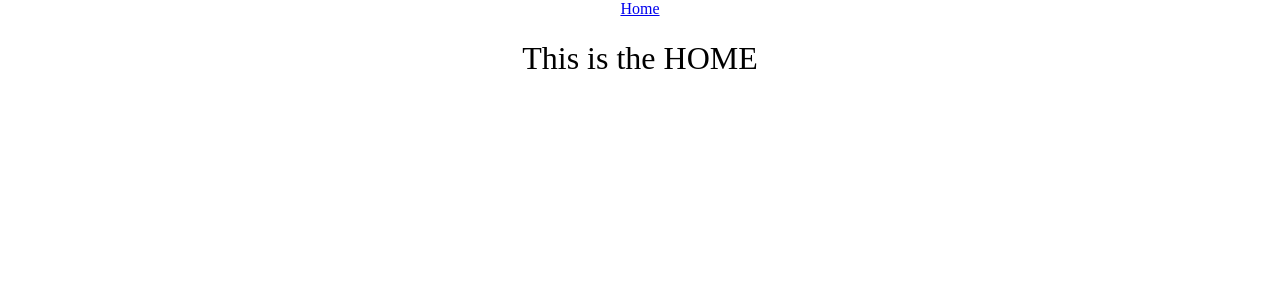
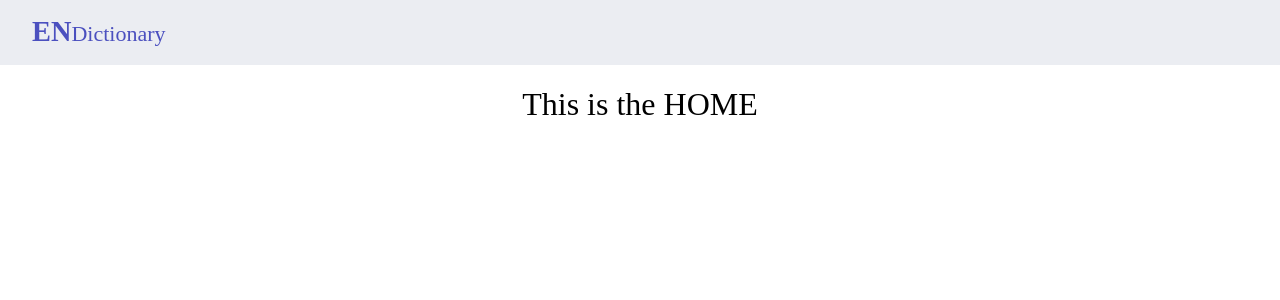
Before and after one commit to spiedra/en-dictionary, a React (Create React App) app: page / in a window 1280 px wide. Shown: the top 300 px of the page. Built offline with nearby package versions, Linux system fonts and the light colour scheme.

Commit message:
feat: add navbar styles

```diff
--- a/src/App.js
+++ b/src/App.js
@@ -1,12 +1,11 @@
 import React from 'react'
-import { Link, Outlet } from 'react-router-dom'
+import { Outlet } from 'react-router-dom'
+import Navbar from './components/Navbar/Index'
 
 function App () {
   return (
     <main>
-      <nav>
-        <Link to="/">Home</Link>
-      </nav>
+      <Navbar />
       <section>
         <Outlet />
       </section>
--- /dev/null
+++ b/src/components/Navbar/Index.js
@@ -0,0 +1,12 @@
+import React from 'react'
+import { Nav, Logo } from './styles'
+
+const Navbar = () => {
+  return (
+    <Nav>
+      <Logo>EN<span>Dictionary</span></Logo>
+    </Nav>
+  )
+}
+
+export default Navbar
--- /dev/null
+++ b/src/components/Navbar/styles.js
@@ -0,0 +1,19 @@
+import styled from 'styled-components'
+
+export const Nav = styled.nav`
+  background-color: var(--secondary-color);
+  padding: 1rem 0;
+  width: 100%;
+
+`
+export const Logo = styled.a`
+  color: var(--primary-color);
+  font-size: 1.775rem;
+  font-weight: 800;
+  padding-left: 2rem;
+
+  span {
+      font-size: 1.375rem;
+      font-weight: 300;
+  }
+`
--- a/src/styles/variables.js
+++ b/src/styles/variables.js
@@ -2,6 +2,7 @@ import { css } from 'styled-components'
 
 export const variables = css`
     :root {
-        --main-color: #ffff;
+        --primary-color: #4B50BF;
+        --secondary-color: #EBEDF2;
     }
 `
```
Also changed, not shown: src/components/Search/index.js (added, +7 -0 lines), src/components/Search/styles.js (added).
